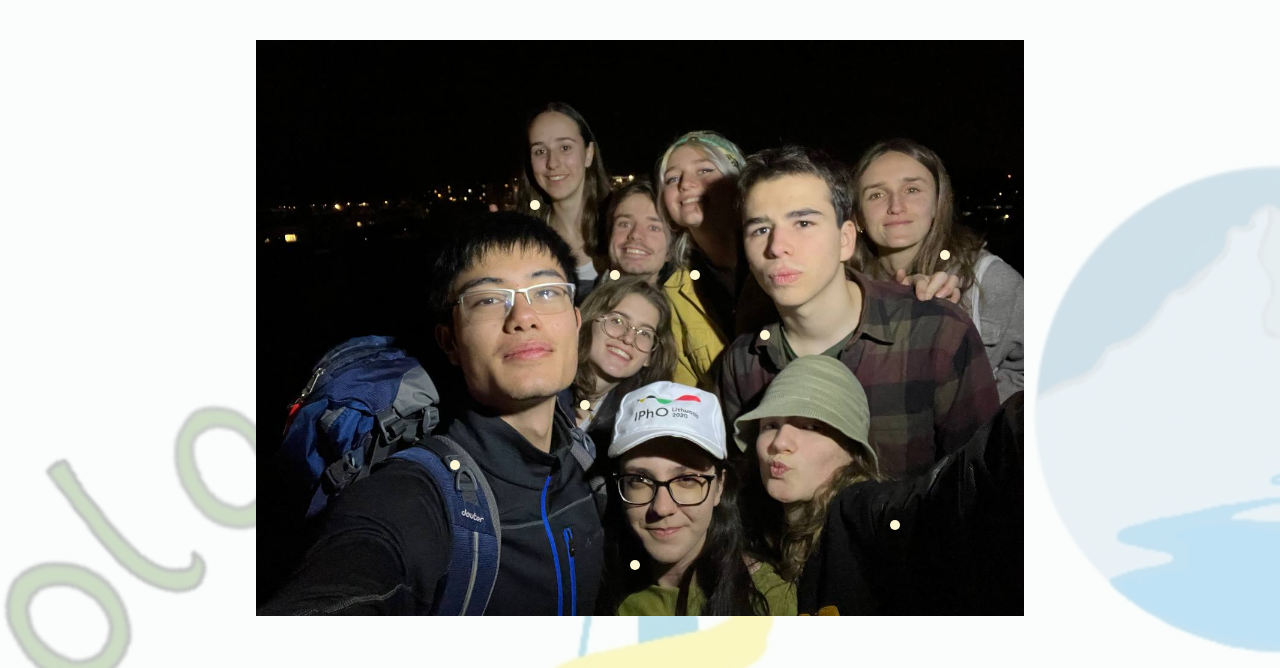
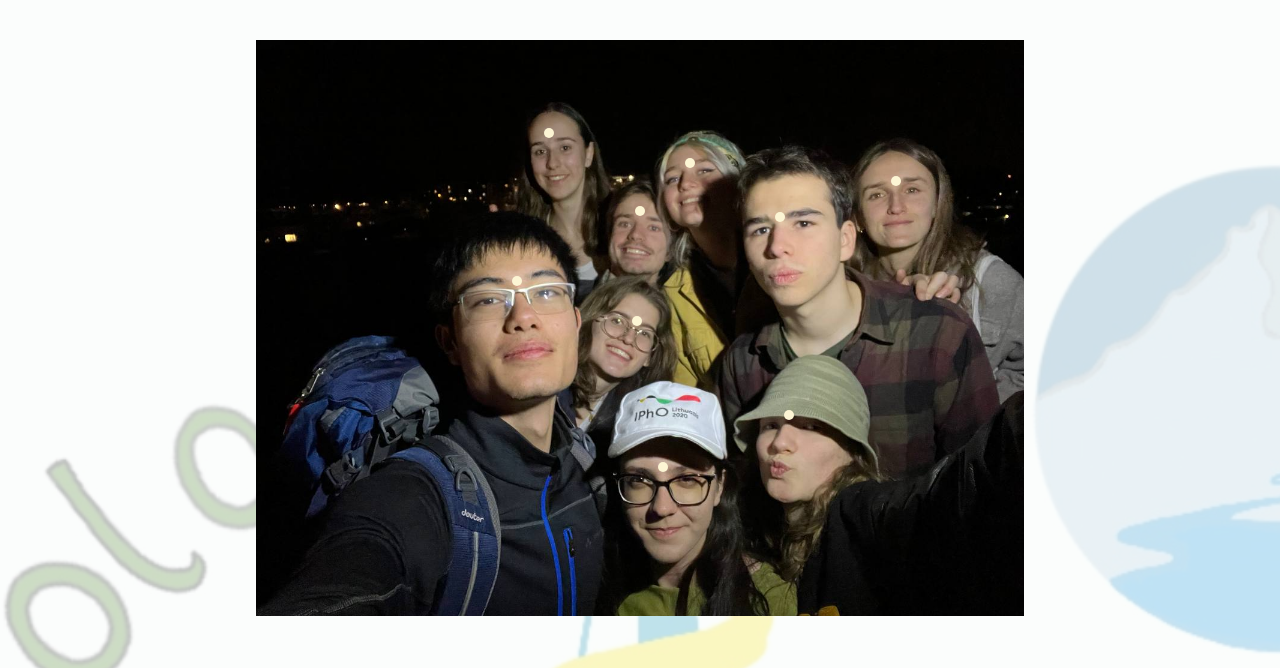
Before and after one commit to azbenoit/Monica_geller, a plain HTML site: page team.html in a window 1280 px wide. Shown: the part 132-800 px from the top of the page. Drawn offline with Linux system fonts and the light colour scheme; files whose address does not match are found by name.

Commit message:
Update style.css

```diff
--- a/CSS/style.css
+++ b/CSS/style.css
@@ -111,6 +111,8 @@ header {
 
 /* TEAM PAGE */
 
+
+
 #teampic{
   width: 60%;
   margin-top: 20px;
@@ -139,40 +141,40 @@ header {
   display: none;
 }
 #carlotta{
-  top: 500px;
-  right: 380px;
+  top: 65%;
+  right: 38%;
 }
 #antonia{
-  top: 540px;
-  left: 630px;
+  top: 73.6%;
+  right: 47.8%;
 }
 #jasmine{
-  top: 180px;
-  left: 530px;
+  top: 18%;
+  left: 42.5%;
 }
 #mia{
-  top: 230px;
-  right: 330px;
+  top: 26%;
+  right: 29.6%;
 }
 #alix{
-  top: 250px;
-  left: 610px;
+  top: 31%;
+  left: 49.6%;
 }
 #henri{
-  top: 440px;
-  left: 450px;
+  top: 42.6%;
+  left: 40%;
 }
 #cha{
-  top: 250px;
-  left: 690px;
+  top: 23%;
+  right: 45.7%;
 }
 #nicolas{
-  top: 310px;
-  left: 760px;
+  top: 32%;
+  right: 38.7%;
 }
 #flavia{
-  top: 380px;
-  left: 580px;
+  top: 49.3%;
+  left: 49.4%;
 }
 .photo{
   width: 220px;
```
